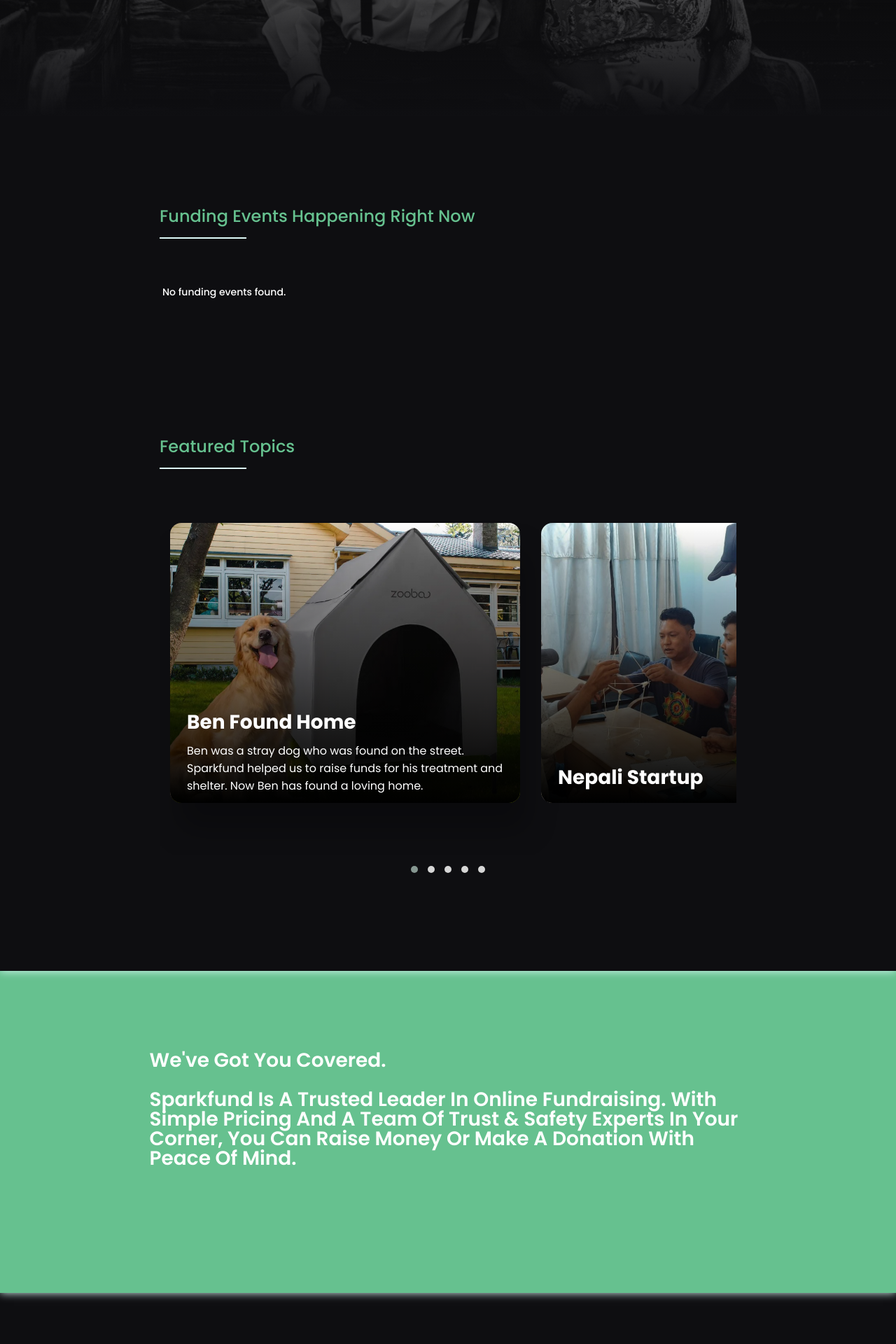
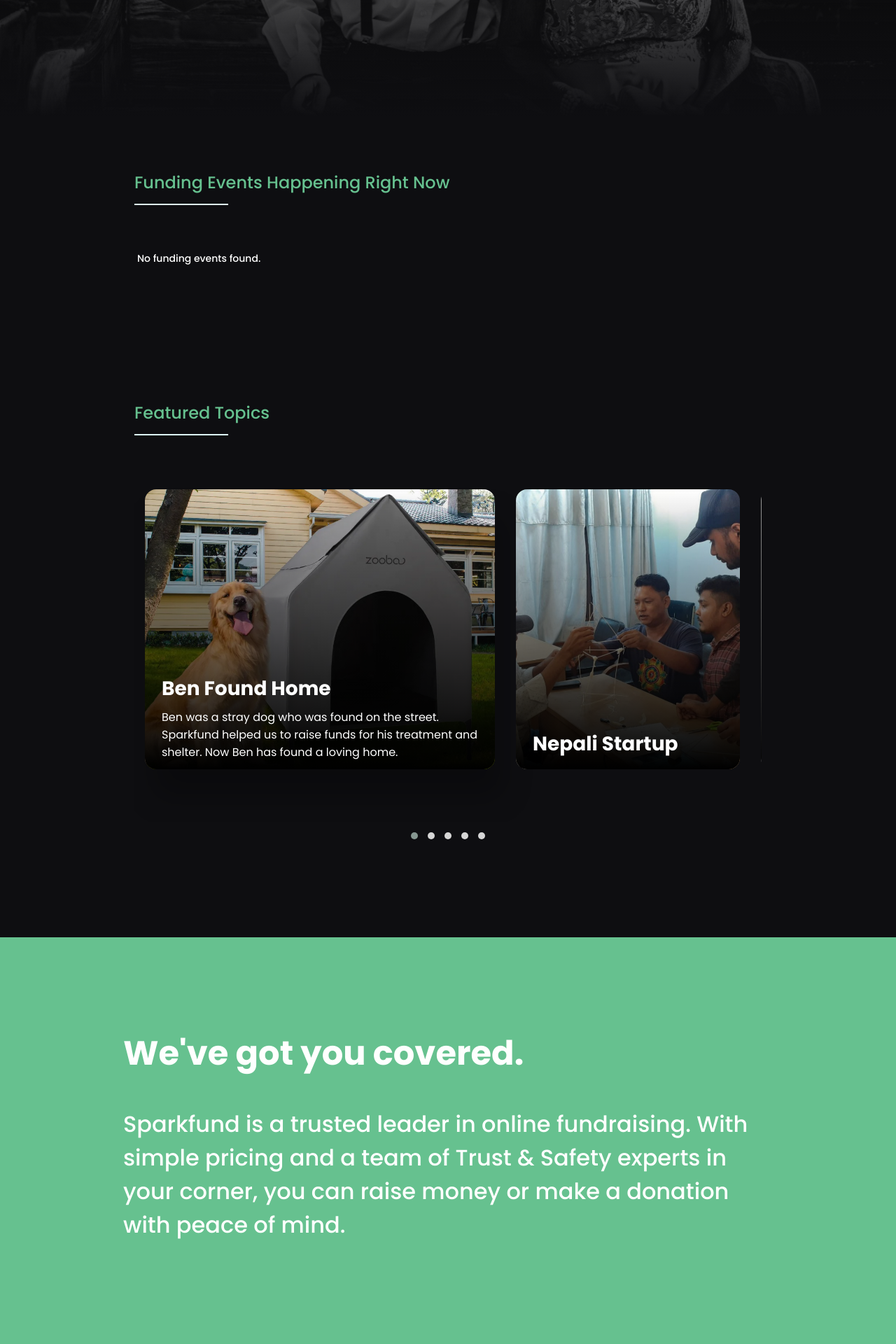
Before and after one commit to saugat077/SparkFund, a PHP site: page /sparkfund/ in a window 1280 px wide. Shown: the part 593-2513 px from the top of the page at 70% size. Run offline with PHP 8.4, Linux system fonts and the light colour scheme; data that the repository does not hold is empty; grey boxes are pictures that could not be loaded.

Commit message:
changes to carousel, banner and events

```diff
--- a/inc/components/EventSection.php
+++ b/inc/components/EventSection.php
@@ -22,7 +22,7 @@
                     FROM funds
                     LEFT JOIN users ON funds.user_id = users.id
                     ORDER BY funds.fund_id DESC
-                    LIMIT 5";
+                    LIMIT 6";
 
           $result = mysqli_query($conn, $query);
 
--- a/inc/components/carousel.html
+++ b/inc/components/carousel.html
@@ -39,7 +39,7 @@
           <div class="item-desc">
             <h3>Nepali Startup</h3>
             <p>
-              Sparkfund helped provide a robust platform for our startup ( Netra
+              Sparkfund helped provide a robust platform for our startup (Netra
               Nepal) by offering a fundraising platform. The platform enabled
               the startup to scale its operations and reach a wider audience in
               its growth journey.
@@ -73,7 +73,6 @@
             </p>
           </div>
         </div>
-
         <!-- Item 5 -->
         <div
           class="item"
@@ -103,10 +102,12 @@
           loop: true,
         });
 
-        $(".custom-carousel .item").click(function () {
+        function activateItem() {
           $(".custom-carousel .item").not($(this)).removeClass("active");
-          $(this).toggleClass("active");
-        });
+          $(this).addClass("active");
+        }
+
+        $(".custom-carousel .item").on("mouseenter click", activateItem);
       });
     </script>
   </body>
--- a/inc/css/carousel.css
+++ b/inc/css/carousel.css
@@ -43,7 +43,7 @@
   line-height: 28px;
   font-weight: 700;
   position: relative;
-  text-transform: capitalize;
+  /* text-transform: capitalize; */
 }
 h3 {
   margin: 0 0 10px;
--- a/inc/css/style.css
+++ b/inc/css/style.css
@@ -110,8 +110,6 @@
   justify-content: center;
   flex-direction: column;
   background: var(--main);
-  box-shadow: 0px 0px 12px var(--accent2);
-  padding: 3rem;
   height: 100%;
   position: relative;
 }
@@ -266,7 +264,8 @@
 .div2:hover,
 .div3:hover,
 .div4:hover,
-.div5:hover {
+.div5:hover,
+.div6:hover {
   background-color: var(--secondary);
 }
 
@@ -277,18 +276,24 @@
 
 .banner {
   width: 100%;
-  padding: 50px;
-  margin: 0px 0px 25px 0px;
+  height: 40rem;
+  /* padding: 5rem; */
+  margin: 3rem 0rem;
   background-color: var(--accent);
   color: var(--white);
   display: flex;
   justify-content: center;
-  box-shadow: 0px 0px 12px var(--accent2);
+  align-items: center;
+}
+
+.text-container strong {
+  font-size: 3rem;
 }
 
 .text-container h2 {
-  font-size: 28px;
-  font-weight: 600;
+  font-size: 2rem;
+  font-weight: 500;
+  line-height: 3rem;
 }
 
 main .video > * {
--- a/index.php
+++ b/index.php
@@ -60,15 +60,12 @@
             ?>
             </div>
     </section>
-  </main>
 
-
-
-  <!-- Banner section -->
+    <!-- Banner section -->
   <div class="banner">
       <div class="text-container">
       <h2>
-          We've got you covered. <br>
+          <strong>We've got you covered. </strong><br>
           <br>
           Sparkfund is a trusted leader in online fundraising.
            With simple pricing and a team of Trust & Safety experts in your corner,
@@ -76,6 +73,12 @@
       </h2>
       </div>
   </div>
+
+  </main>
+
+
+
+
 
 
 
```
Also changed, not shown: inc/uploads/Screenshot from 2024-05-21 22-30-08.png (added).
